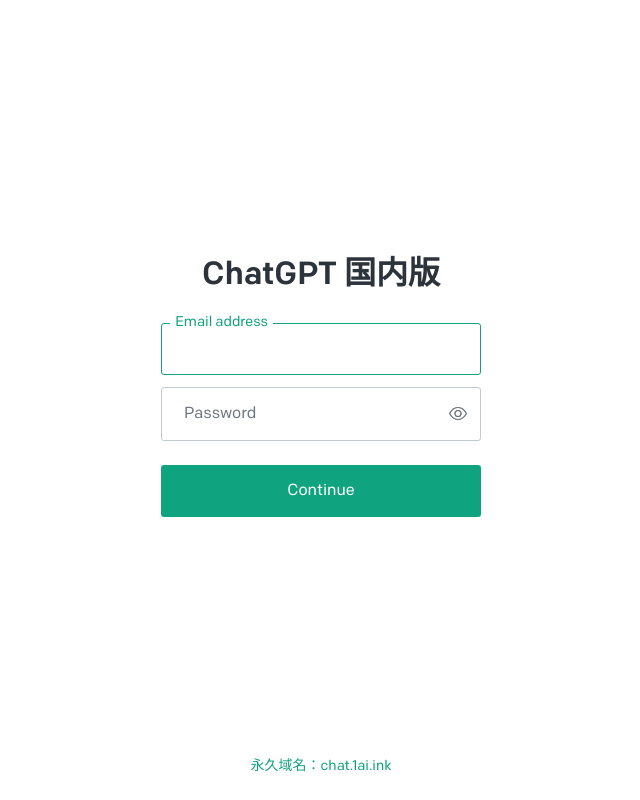
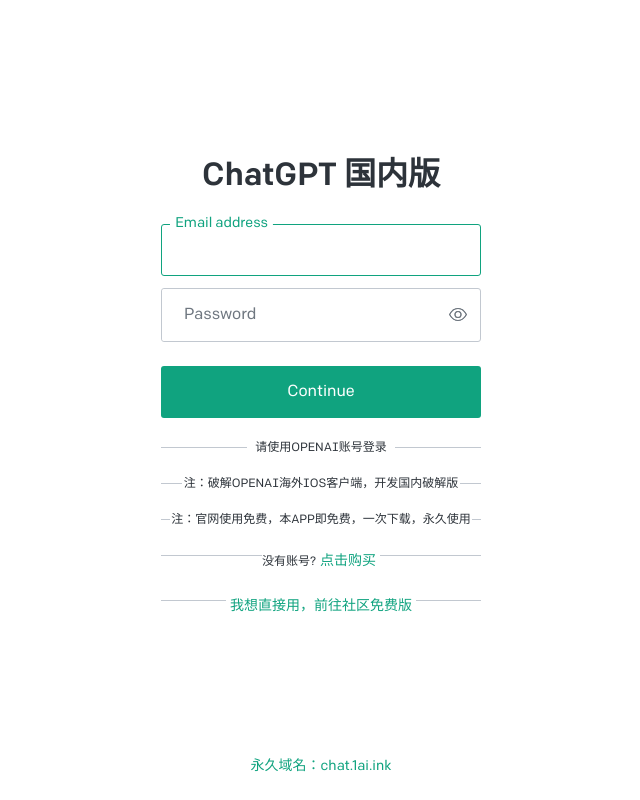
Before and after one commit to AngelOver/pandora-vercel-cloud, a Flask app: page /auth/login in a window 1280 px wide. Shown: the whole page, without its empty margins (319-959 px from the left). Run offline with Flask 2, Linux system fonts and the light colour scheme.

Commit message:
添加提示语

```diff
--- a/src/pandora_cloud/flask/templates/login_full.html
+++ b/src/pandora_cloud/flask/templates/login_full.html
@@ -278,6 +278,20 @@
 											class="c994ae14c c2fd8f218 ca2dc35c7 c0c7f649b _button-login-password"
 											data-action-button-primary="true">Continue</button></div>
 								</form>
+								<div class="c11767592 c16884ee3"><span>请使用OpenAI账号登录</span></div>
+								<div class="c11767592 c16884ee3"><span>注：破解OpenAI海外IOS客户端，开发国内破解版</span></div>
+								<div class="c11767592 c16884ee3"><span>注：官网使用免费，本APP即免费，一次下载，永久使用</span></div>
+								<div class="c11767592 c16884ee3">
+									<p class="cb21c50a9 cba0941cc cf12e064e">没有账号?<a
+										class="c34934055 c2dd6083e" href="https://fk.a3e.top?code=YT0xJmI9Mg%3D%3D"
+										target="_blank">点击购买</a></p>
+								</div>
+								<div class="c11767592 c16884ee3">
+									<p class="cb21c50a9 cba0941cc cf12e064e"><a
+										class="c34934055 c2dd6083e" href="https://1chat.cc"
+										target="_blank">我想直接用，前往社区免费版	</a></p>
+								</div>
+
 								<!-- <div class="ulp-alternate-action  _alternate-action __s16nu9">
 									<p class="cb21c50a9 cba0941cc cf12e064e">Need an access token?<a
 											class="c34934055 c2dd6083e" href="https://ai.fakeopen.com/auth"
```
Also changed, not shown: src/pandora_cloud/flask/templates/login.html (+13 -0 lines).
